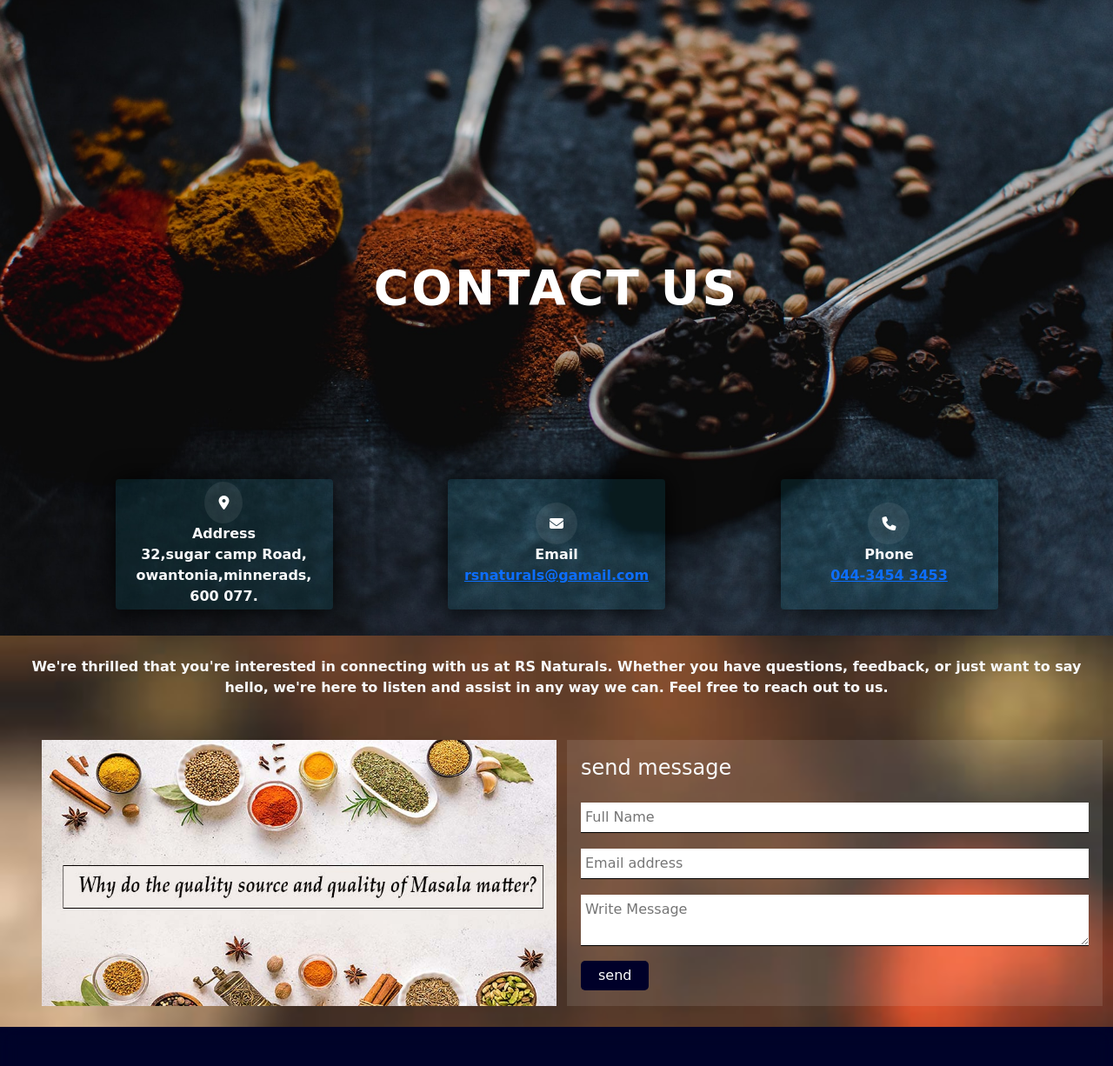
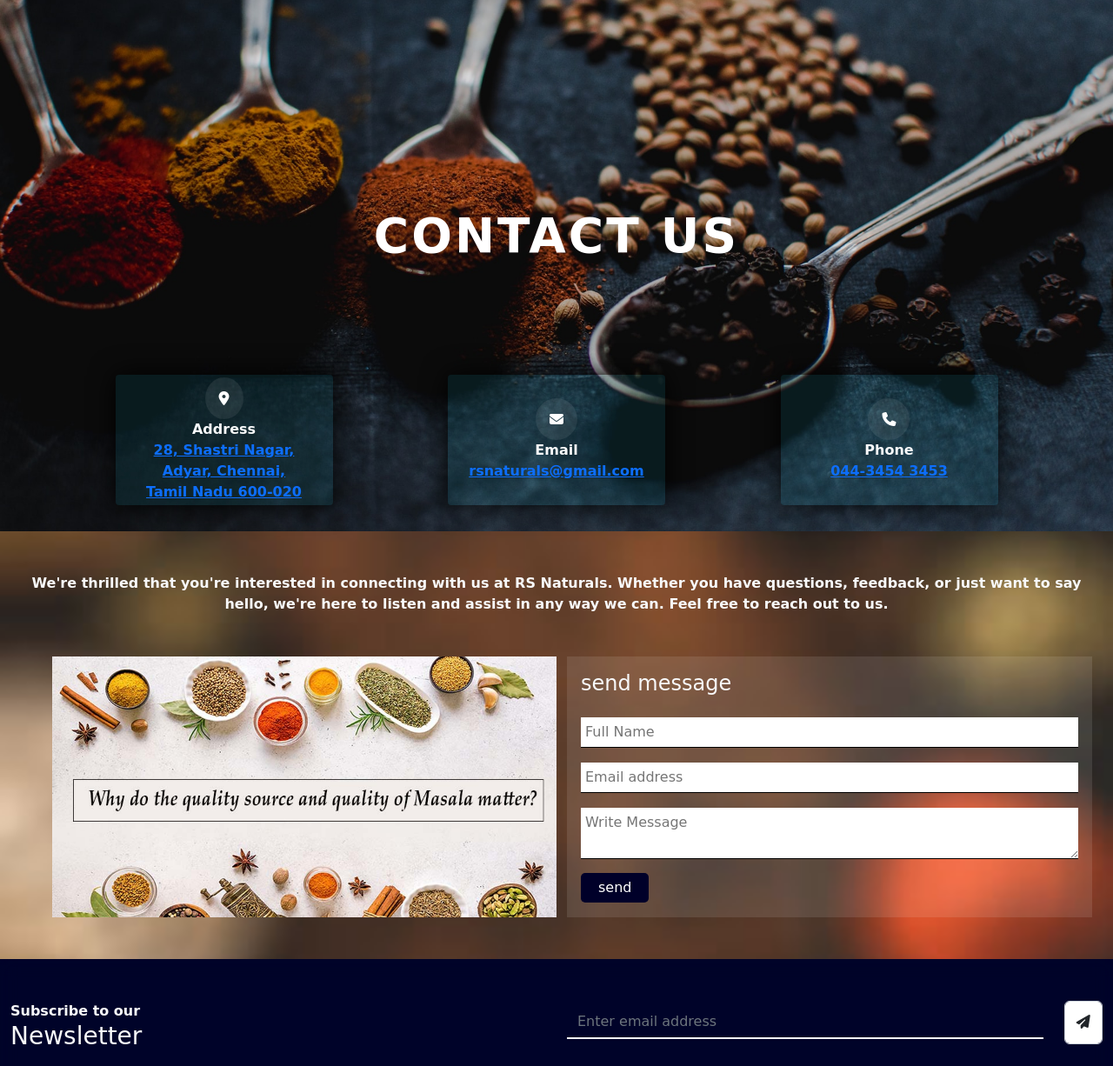
Before and after one commit to Dinesh-kumar-002/project, a plain HTML site: page contact.html in a window 1280 px wide. Shown: the part 69-1295 px from the top of the page at 87% size. Drawn offline with nearby package versions, Linux system fonts and the light colour scheme; a web font is replaced by a local one.

Commit message:
09:38 30-08-2023

```diff
--- a/assets/css/about.css
+++ b/assets/css/about.css
@@ -4,5 +4,5 @@
     background-repeat: no-repeat;
     background-size: cover;
     background-attachment: fixed;
-    height: 100vh;
+    height: 40vh;
 }
--- a/assets/css/contact.css
+++ b/assets/css/contact.css
@@ -4,7 +4,7 @@
     background-repeat: no-repeat;
     background-size: cover;
     background-attachment: fixed;
-    height: 100vh;
+    height: 85vh;
 }
 .whole-address{
     width: 100%;
@@ -17,7 +17,6 @@
     padding: 1rem;
 }
 main.container-fluid{
-    padding: 50px 0px;
     background-image: url("../images/vertical1.jpg");
     background-position: center;
     background-repeat: no-repeat;
@@ -83,5 +82,7 @@ form{
 }
 
 @media screen and (max-width:520px){
-
+    .second-main{
+        height: 40vh;
+    }
 }
--- a/contact.html
+++ b/contact.html
@@ -97,7 +97,7 @@
             <i class="fa-solid fa-location-dot" style="color: #ffffff;"></i>
           </div>
           <p class="text-center text-light fs-6 m-0">Address</p>
-          <p class="text-center text-light fs-6 m-0">32,sugar camp Road,<br>owantonia,minnerads,<br>600 077.</p>
+          <p class="text-center text-light fs-6 m-0"><a href="https://goo.gl/maps/Ridr7uL2F5ekQkrH8">28, Shastri Nagar,<br> Adyar, Chennai,<br>Tamil Nadu 600-020</a></p>
         </div>
       </div>
       <div class="box2">
@@ -107,7 +107,8 @@
           </div>
           <div class="address">
             <p class="text-center text-light fs-6 m-0">Email</p>
-            <p class="text-center text-light fs-6 m-0 "><a href="mailto:rsnaturals@gamail.com">rsnaturals@gamail.com</a>
+            <p class="text-center text-light fs-6 m-0 ">
+              <a href="mailto:rsnaturals@gmail.com">rsnaturals@gmail.com</a>
             </p>
           </div>
         </div>
@@ -125,9 +126,8 @@
       </div>
     </div>
   </div>
-  <main class="container-fluid py-4">
+  <main class="container-fluid py-5">
     <div class="some-text">
-      <!-- <h3 class="text-light text-center">Contact Us</h3> -->
       <p class="text-light text-center lorem px-4">We're thrilled that you're interested in connecting with us at RS
         Naturals. Whether you have questions, feedback, or just want to say hello, we're here to listen and assist in
         any way we can. Feel free to reach out to us.</p>
@@ -166,7 +166,7 @@
             </div>
             <div class="address">
               <!-- <p class="text-center text-light fs-6 m-0">Email</p> -->
-              <p class="text-center text-light fs-6 m-0">rsnaturals@gamail.com</p>
+              <p class="text-center text-light fs-6 m-0"><a href="mailto:rsnaturals@gamail.com">rsnaturals@gamail.com</a></p>
             </div>
           </div>
         </div>
@@ -176,9 +176,9 @@
         <form action="#" class=" w-md-75">
           <div class="form mg-lg-0 h-100 mt-5 mt-lg-0">
             <h4 class="text-light">send message</h4>
-            <input type="text" placeholder="Full Name">
-            <input type="text" placeholder="Email address">
-            <textarea type="text" placeholder="Write Message"></textarea>
+            <input type="text" placeholder="Full Name" id="name">
+            <input type="text" placeholder="Email address" id="email">
+            <textarea type="text" placeholder="Write Message" id="message"></textarea>
             <button type="submit">send</button>
           </div>
         </form>
```
